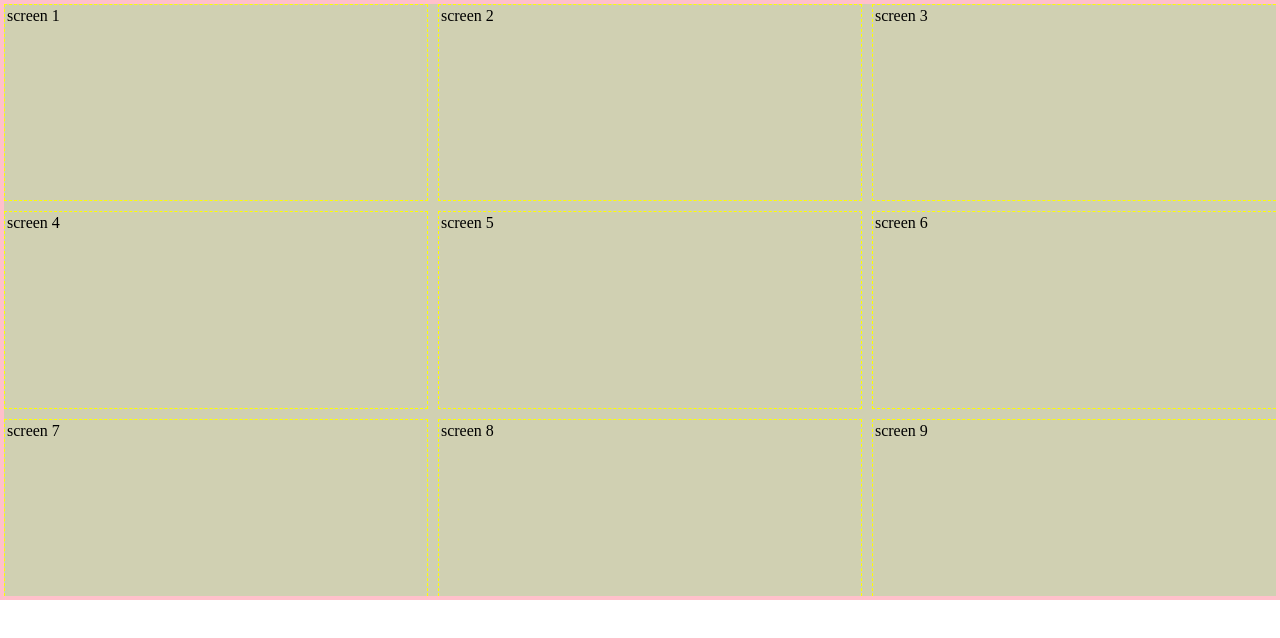
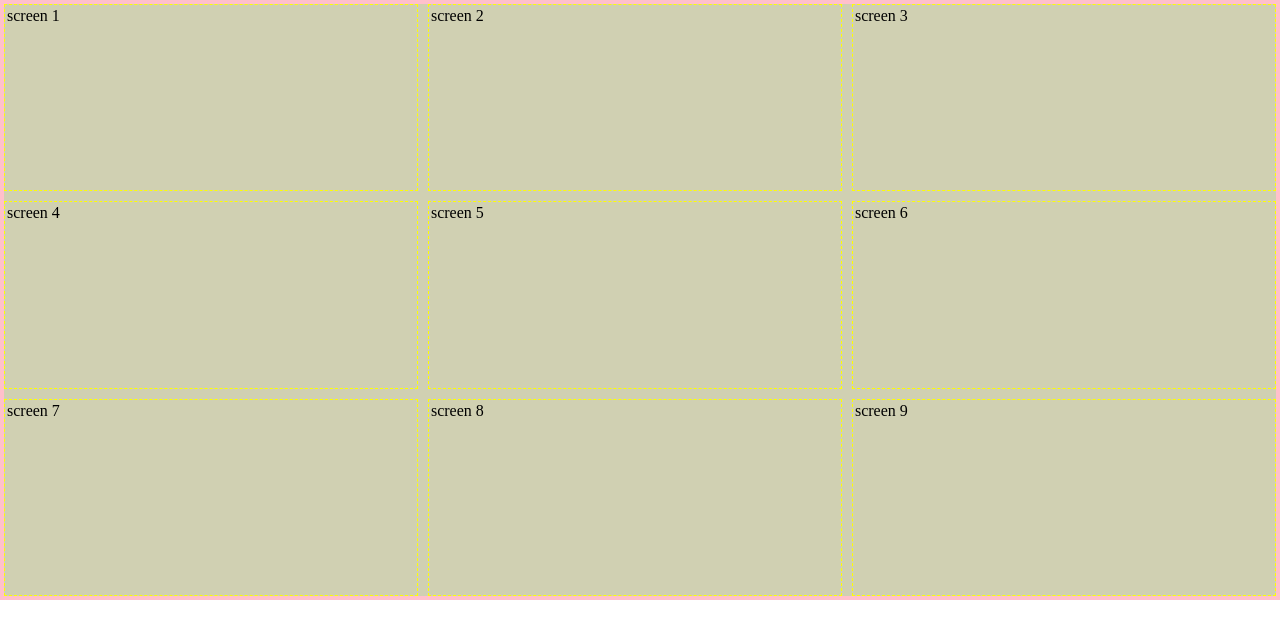
Before and after one commit to MonguDykrai/grid-demo, a React (Create React App) app: page / in a window 1280 px wide. Shown: the top 638 px of the page. Built offline with nearby package versions, Linux system fonts and the light colour scheme.

Commit message:
gpt solution css calc

```diff
--- a/src/style.css
+++ b/src/style.css
@@ -29,11 +29,13 @@
 .stage-9 {
   /* grid-template-columns: repeat(3, 1fr); */
   /* grid-template-columns: repeat(3, 33.33%); */
-  grid-template-columns: 33.33% 33.33% 33.33%;
+  /* grid-template-columns: 33.33% 33.33% 33.33%; */
+  grid-template-columns: calc(33.33% - 10px) calc(33.33% - 10px) calc(33.33%);
 
   /* grid-template-rows: repeat(3, 1fr); */
   /* grid-template-columns: repeat(3, 33.33%); */
-  grid-template-rows: 33.33% 33.33% 33.33%;
+  /* grid-template-rows: 33.33% 33.33% 33.33%; */
+  grid-template-rows: calc(33.33% - 10px) calc(33.33% - 10px) calc(33.33%);
   grid-gap: 10px;
 }
 
```
